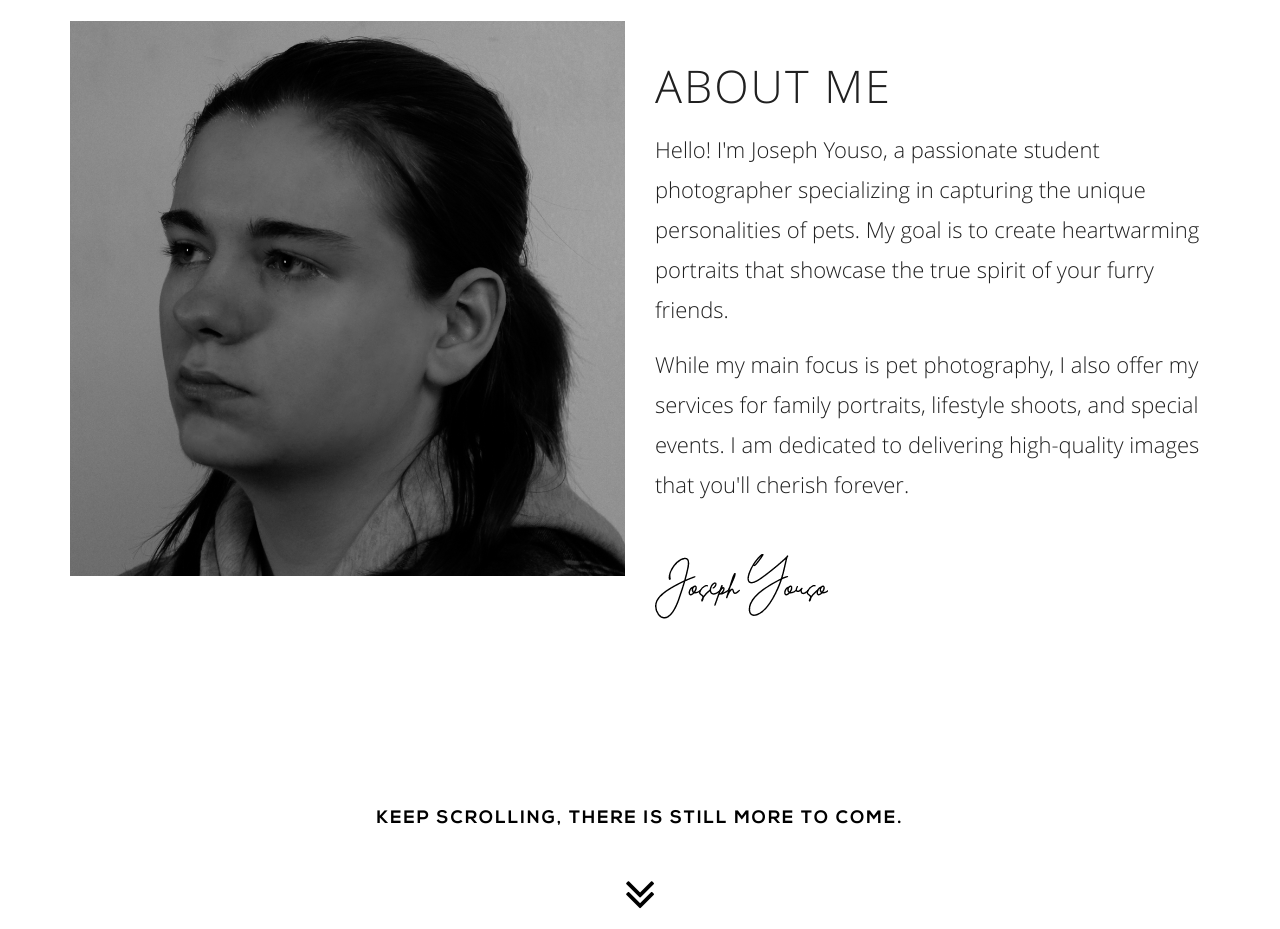
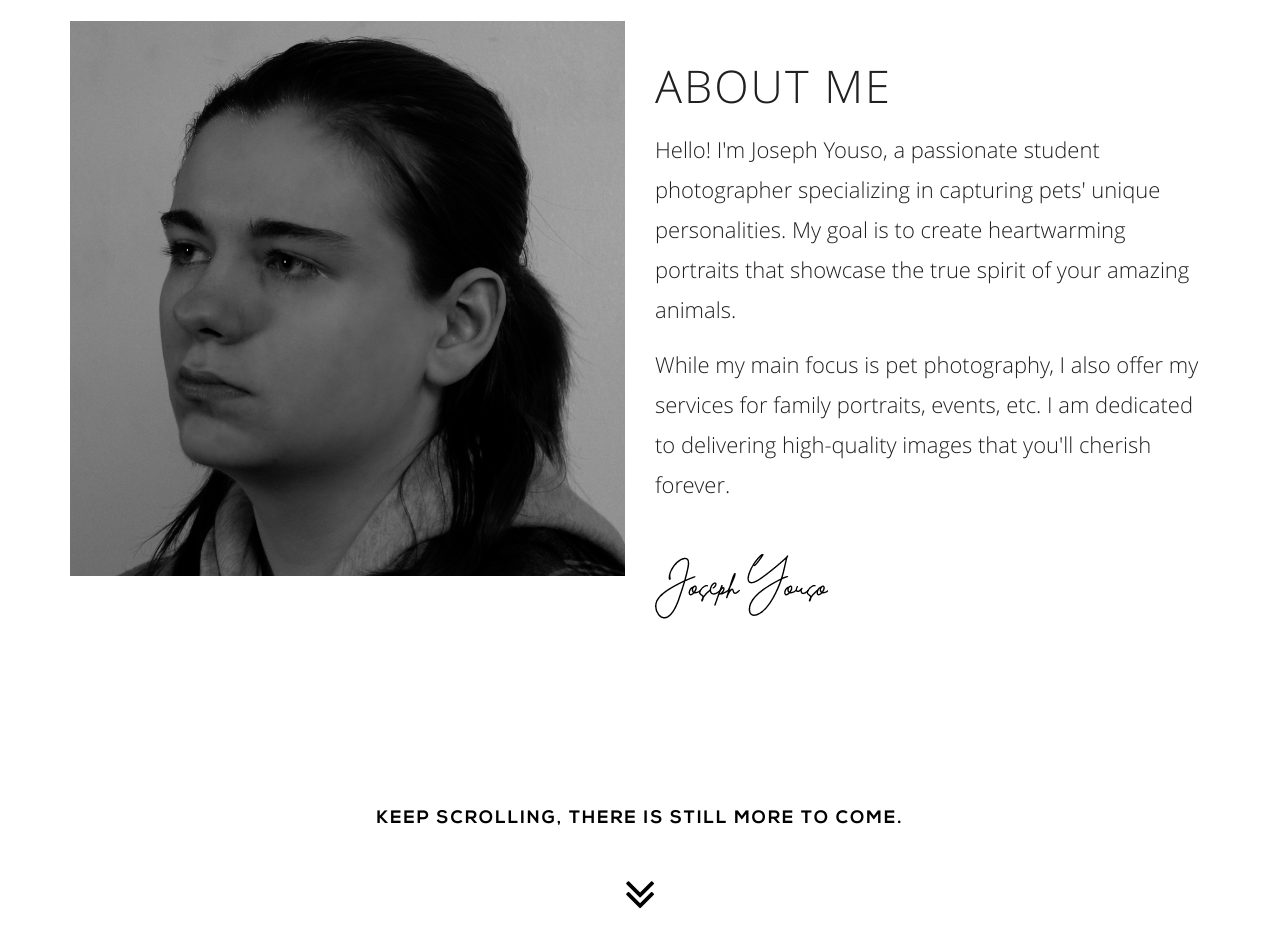
Before and after one commit to Jasfeski/Jasfeski, a plain HTML site: page index.html in a window 1280 px wide. Shown: the part 820-1749 px from the top of the page. Drawn offline with Linux system fonts and the light colour scheme.

Commit message:
Update index.html

```diff
--- a/index.html
+++ b/index.html
@@ -87,8 +87,8 @@
                     <div class="col-md-6">
                         <div class="heading about-content">
                             <h3>About Me</h3>
-                            <p>Hello! I'm Joseph Youso, a passionate student photographer specializing in capturing the unique personalities of pets. My goal is to create heartwarming portraits that showcase the true spirit of your furry friends.</p>
-                            <p>While my main focus is pet photography, I also offer my services for family portraits, lifestyle shoots, and special events. I am dedicated to delivering high-quality images that you'll cherish forever.</p>
+                            <p>Hello! I'm Joseph Youso, a passionate student photographer specializing in capturing pets' unique personalities. My goal is to create heartwarming portraits that showcase the true spirit of your amazing animals.</p>
+                            <p>While my main focus is pet photography, I also offer my services for family portraits, events, etc. I am dedicated to delivering high-quality images that you'll cherish forever.</p>
                             <div class="signature">
                                 <img src="assets/images/singnature.png" alt="signature" />
                             </div>
```
